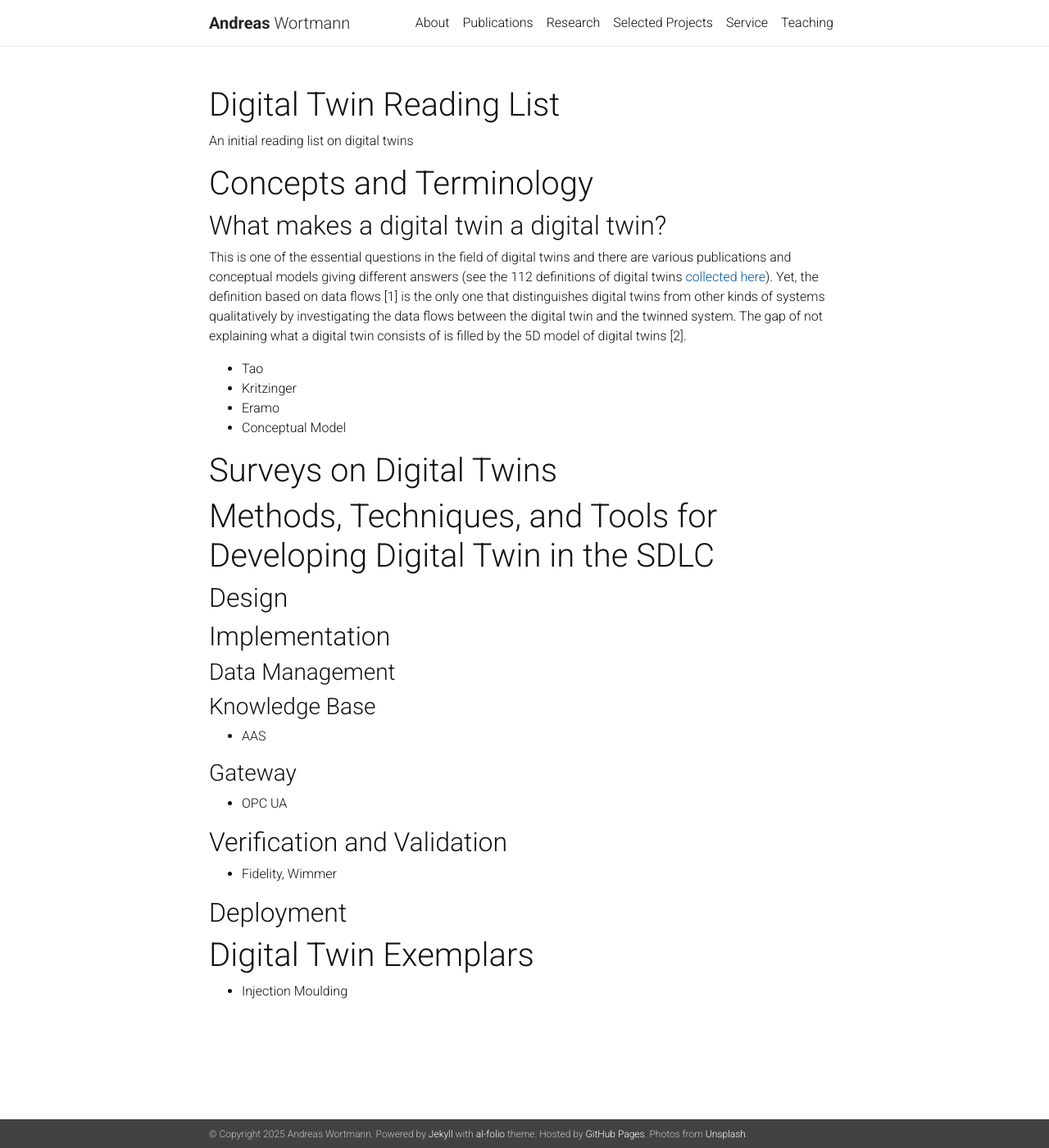
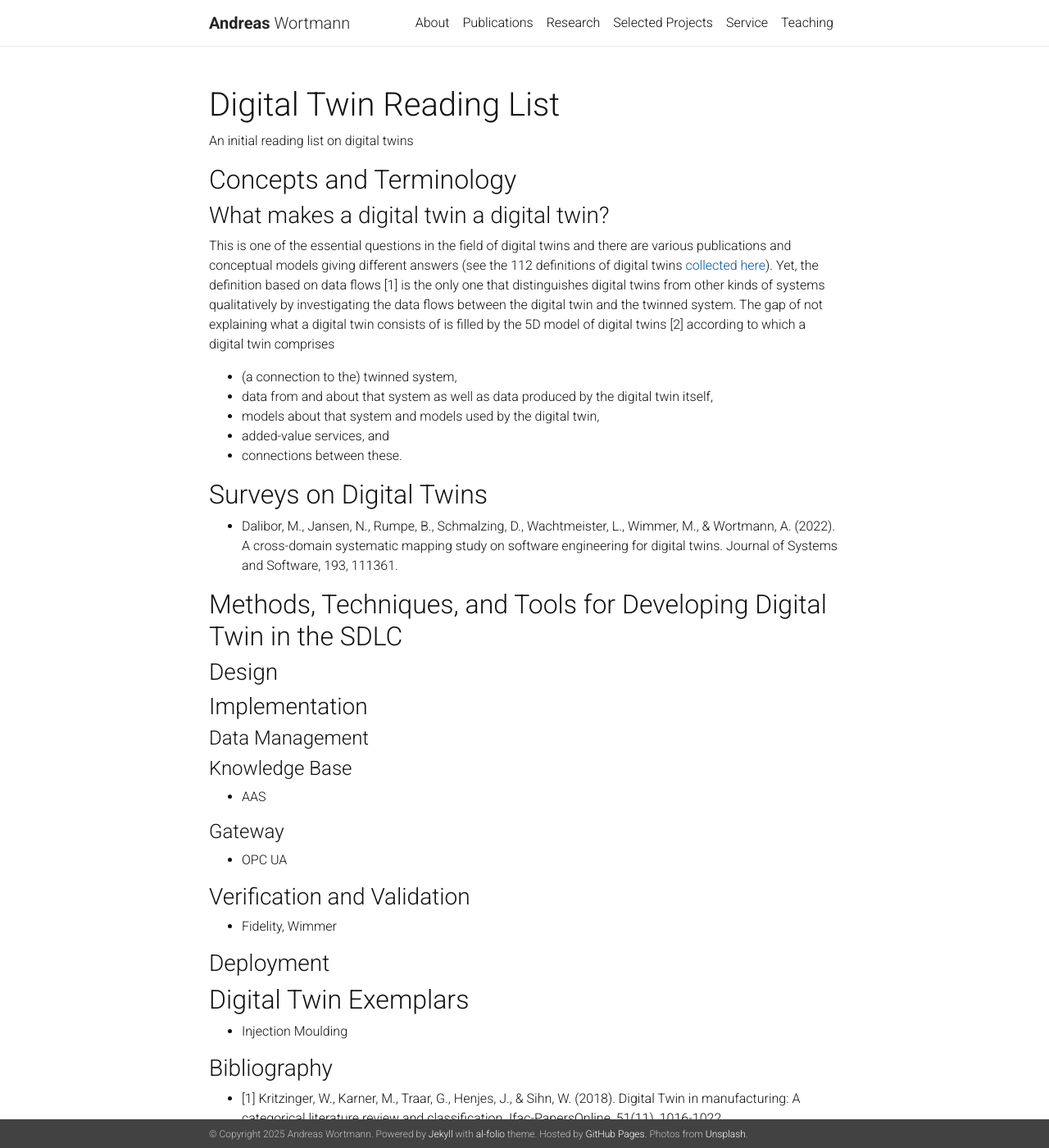
Before and after one commit to awortmann/awortmann.github.io, a Jekyll site: the page built from _pages/research/digital-twin-reading.md, in a window 1280 px wide and 1400 px high. Shown: the whole window at 82% size. Built offline with Jekyll 4.4.1, drawn with Linux system fonts in a browser that asks for light colours; nearby versions of some CDN libraries; a style sheet for code colours, icons or effects is not loaded; some of the changed text lies outside the part shown.

Commit message:
Minor update

```diff
--- a/_pages/research/digital-twin-reading.md
+++ b/_pages/research/digital-twin-reading.md
@@ -6,41 +6,47 @@ description: An initial reading list on digital twins
 nav: false
 ---
 
-# Concepts and Terminology
+## Concepts and Terminology
 
-## What makes a digital twin a digital twin?
+### What makes a digital twin a digital twin?
 
-This is one of the essential questions in the field of digital twins and there are various publications and conceptual models giving different answers (see the 112 definitions of digital twins [collected here](TODO)). Yet, the definition based on data flows [1] is the only one that distinguishes digital twins from other kinds of systems qualitatively by investigating the data flows between the digital twin and the twinned system. The gap of not explaining what a digital twin consists of is filled by the 5D model of digital twins [2].
+This is one of the essential questions in the field of digital twins and there are various publications and conceptual models giving different answers (see the 112 definitions of digital twins [collected here](TODO)). Yet, the definition based on data flows [1] is the only one that distinguishes digital twins from other kinds of systems qualitatively by investigating the data flows between the digital twin and the twinned system. The gap of not explaining what a digital twin consists of is filled by the 5D model of digital twins [2] according to which a digital twin comprises
+- (a connection to the) twinned system,
+- data from and about that system as well as data produced by the digital twin itself,
+- models about that system and models used by the digital twin,
+- added-value services, and
+- connections between these.
 
-- Tao
-- Kritzinger
-- Eramo
-- Conceptual Model
+## Surveys on Digital Twins
 
-# Surveys on Digital Twins
+- Dalibor, M., Jansen, N., Rumpe, B., Schmalzing, D., Wachtmeister, L., Wimmer, M., & Wortmann, A. (2022). A cross-domain systematic mapping study on software engineering for digital twins. Journal of Systems and Software, 193, 111361.
 
-# Methods, Techniques, and Tools for Developing Digital Twin in the SDLC
+## Methods, Techniques, and Tools for Developing Digital Twin in the SDLC
 
-## Design
+### Design
 
-## Implementation
+### Implementation
 
-### Data Management
+#### Data Management
 
-### Knowledge Base
+#### Knowledge Base
 
 - AAS
 
-### Gateway
+#### Gateway
 
 - OPC UA
 
-## Verification and Validation
+### Verification and Validation
 
 - Fidelity, Wimmer
 
-## Deployment
+### Deployment
 
-# Digital Twin Exemplars
+## Digital Twin Exemplars
 
 - Injection Moulding
+
+### Bibliography
+- [1] Kritzinger, W., Karner, M., Traar, G., Henjes, J., & Sihn, W. (2018). Digital Twin in manufacturing: A categorical literature review and classification. Ifac-PapersOnline, 51(11), 1016-1022.
+- [2] Tao, F., Zhang, H., Liu, A., & Nee, A. Y. (2018). Digital twin in industry: State-of-the-art. IEEE Transactions on industrial informatics, 15(4), 2405-2415.
```
Also changed, not shown: 1 other file.
